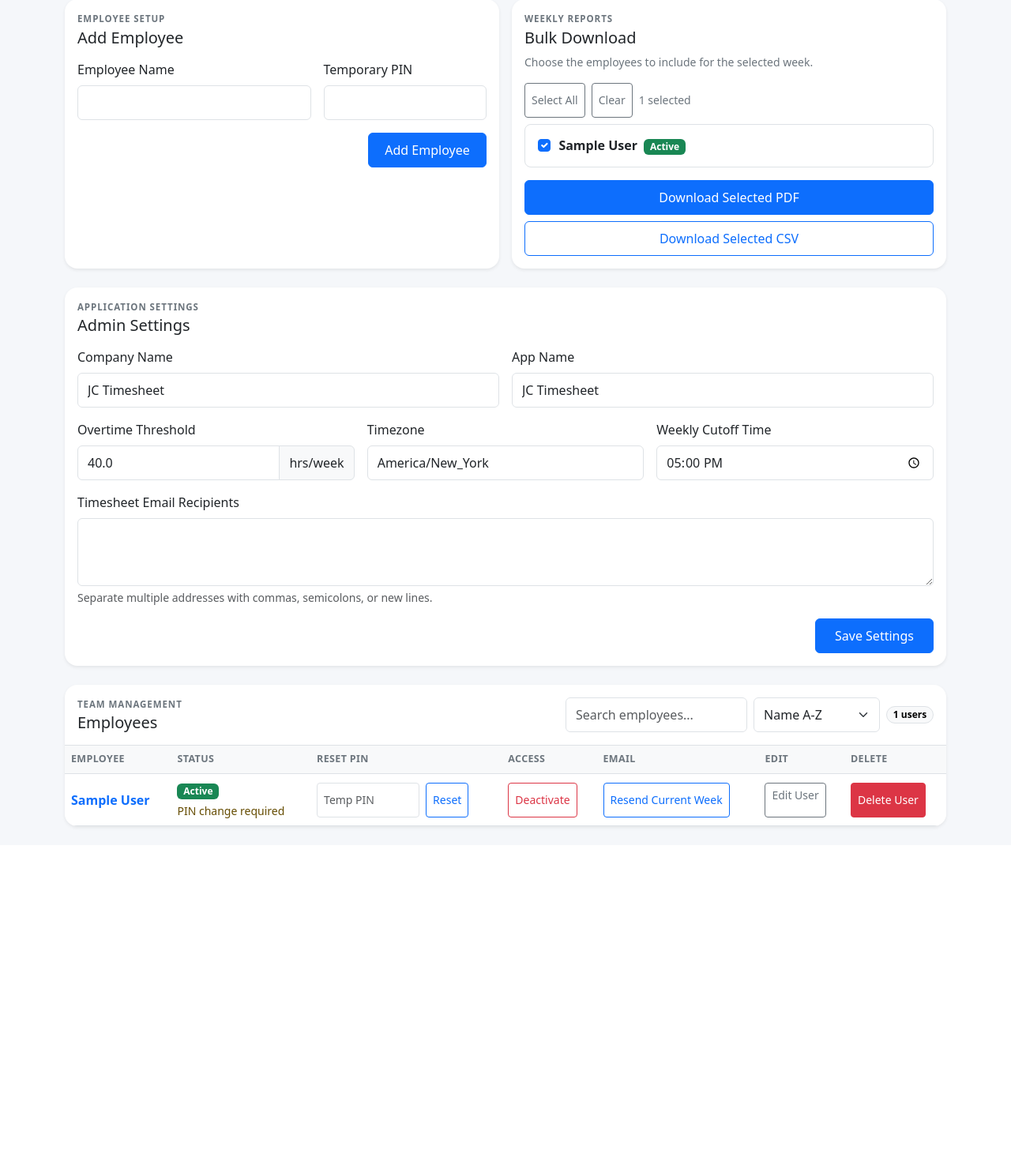
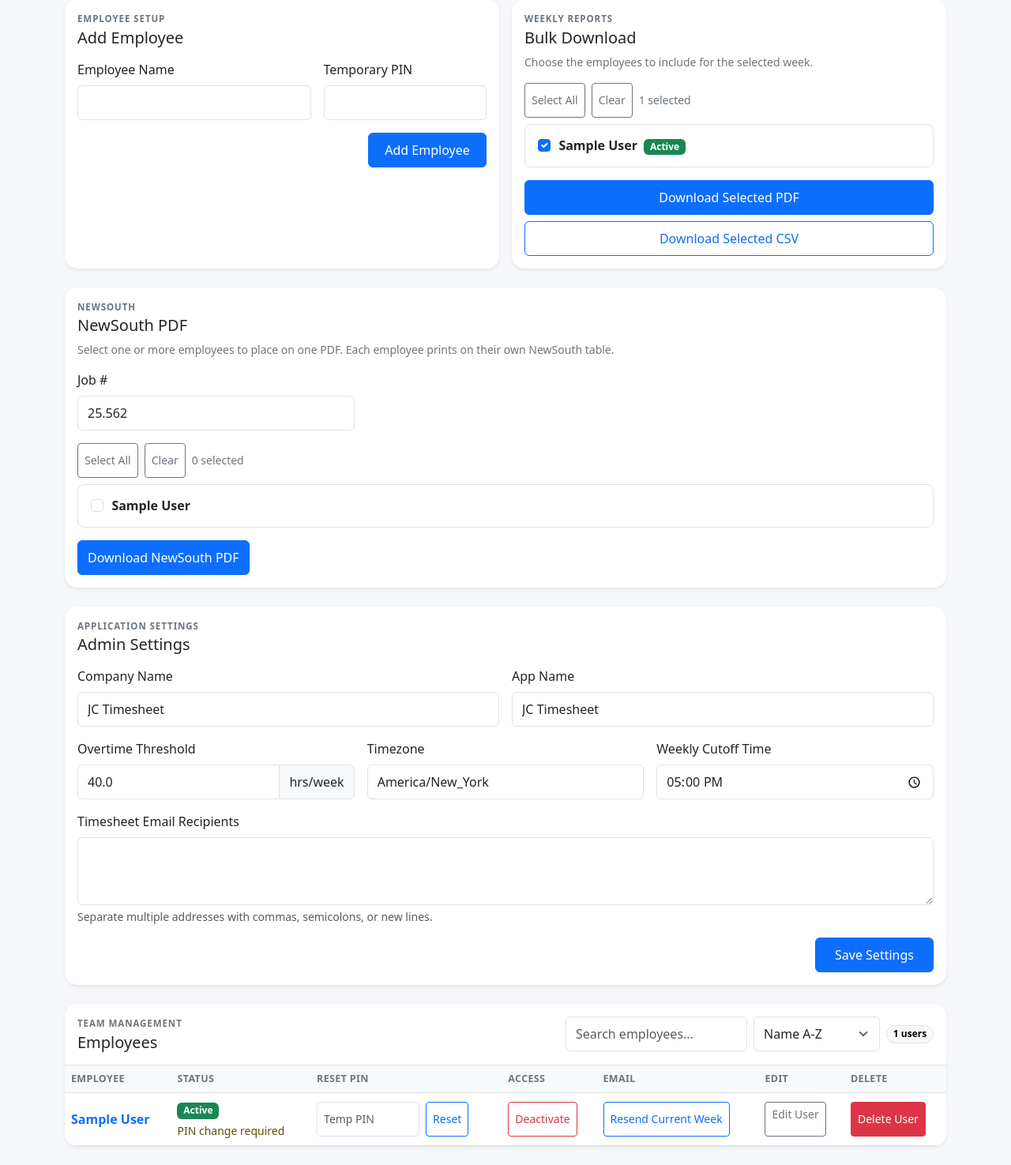
Before and after one commit to jcohran24-ui/employee-timesheet, a Flask app: page /admin in a window 1280 px wide. Shown: the part 217-1692 px from the top of the page at 79% size. Before the commit the page ends 1267 px from the top, so only its background shows below. Run offline with Flask 3, Linux system fonts and the light colour scheme; the visitor is signed in with stand-in values (Sample User, id 1); tables that the repository leaves empty hold one stand-in row (values such as "Sample post").

Commit message:
Add files via upload

```diff
--- a/app.py
+++ b/app.py
@@ -837,6 +837,344 @@ def admin_employee_timesheet_pdf(employee_id):
         download_name=f'{safe_name}_timesheet_{week_start.isoformat()}.pdf'
     )
 
+
+def newsouth_default_cc(employee_name: str):
+    key = (employee_name or '').strip().casefold()
+    if 'vicente' in key:
+        return '011025.5'
+    if 'maria' in key:
+        return '011501.5'
+    return ''
+
+
+@app.get('/admin/employee/<int:employee_id>/timesheet/newsouth.pdf')
+@admin_required
+def admin_employee_newsouth_pdf(employee_id):
+    employee = db.session.get(EmployeeAccount, employee_id)
+    if not employee:
+        abort(404)
+
+    week_start = selected_week_from_request()
+    week_end = week_start + timedelta(days=6)
+    rows, total_regular, total_overtime = get_employee_week_rows(employee.employee_name, week_start)
+
+    job_number = (request.args.get('job_number') or '25.562').strip()
+    cc_number = (request.args.get('cc_number') or newsouth_default_cc(employee.employee_name)).strip()
+
+    buffer = BytesIO()
+    doc = SimpleDocTemplate(
+        buffer,
+        pagesize=letter,
+        rightMargin=26,
+        leftMargin=26,
+        topMargin=24,
+        bottomMargin=24,
+        title=f'NewSouth Timesheet - {employee.employee_name}'
+    )
+    styles = getSampleStyleSheet()
+
+    title_style = ParagraphStyle(
+        'NSTitle', parent=styles['Heading1'], fontName='Helvetica-Bold',
+        fontSize=15, leading=17, spaceAfter=4
+    )
+    small = ParagraphStyle(
+        'NSSmall', parent=styles['BodyText'], fontSize=8.5, leading=10
+    )
+    small_center = ParagraphStyle(
+        'NSSmallCenter', parent=small, alignment=TA_CENTER
+    )
+
+    story = [
+        Paragraph('NEW SOUTH CONSTRUCTION COMPANY', title_style),
+    ]
+
+    header_data = [
+        [
+            Paragraph(f'<b>WEEK:</b> {week_start.strftime("%m/%d/%Y")} - {week_end.strftime("%m/%d/%Y")}', small),
+            Paragraph('<b>APPROVALS</b>', small_center),
+        ],
+        [
+            Paragraph(f'<b>EMPLOYEE (FULL NAME):</b> {employee.employee_name}', small),
+            Paragraph('VP __________________   PM __________________<br/>SUPERINTENDENT __________________', small),
+        ],
+    ]
+    header_table = Table(header_data, colWidths=[360, 180])
+    header_table.setStyle(TableStyle([
+        ('GRID', (1,0), (1,-1), 0.8, colors.black),
+        ('VALIGN', (0,0), (-1,-1), 'MIDDLE'),
+        ('TOPPADDING', (0,0), (-1,-1), 5),
+        ('BOTTOMPADDING', (0,0), (-1,-1), 5),
+    ]))
+    story += [header_table, Spacer(1, 14)]
+
+    day_headers = []
+    for r in rows:
+        day_headers.append(
+            Paragraph(
+                f'<b>{r["date"].strftime("%a").upper()}</b><br/>{r["date"].strftime("%m/%d")}',
+                small_center
+            )
+        )
+
+    table_data = [
+        [
+            Paragraph('<b>JOB #</b>', small_center),
+            Paragraph('<b>CC#</b>', small_center),
+            *day_headers,
+            Paragraph('<b>TOTALS BY JOB</b>', small_center),
+            ''
+        ],
+        [
+            '', '',
+            *[Paragraph('<b>Reg</b><br/>OT', small_center) for _ in range(7)],
+            Paragraph('<b>REG</b>', small_center),
+            Paragraph('<b>OT</b>', small_center),
+        ],
+        [
+            Paragraph(job_number or '-', small_center),
+            Paragraph(cc_number or '-', small_center),
+            *[f'{r["regular"]:.2f}' if r["regular"] else '' for r in rows],
+            f'{total_regular:.2f}',
+            f'{total_overtime:.2f}',
+        ],
+        [
+            '',
+            Paragraph('<b>OT</b>', small_center),
+            *[f'{r["overtime"]:.2f}' if r["overtime"] else '0' for r in rows],
+            '',
+            f'{total_overtime:.2f}',
+        ],
+    ]
+
+    # Add six blank rows to match the NewSouth paper layout.
+    for _ in range(6):
+        table_data.append(['', '', '', '', '', '', '', '', '', '', ''])
+
+    table_data.append([
+        Paragraph('<b>DAILY TOTALS</b>', small_center), '',
+        *[f'{r["total"]:.2f}' if r["total"] else '0' for r in rows],
+        f'{total_regular + total_overtime:.2f}',
+        f'{total_overtime:.2f}',
+    ])
+
+    col_widths = [62, 62, 55, 55, 55, 55, 55, 55, 55, 62, 48]
+    ns_table = Table(table_data, colWidths=col_widths, rowHeights=[28, 28, 34, 30] + [28]*6 + [30])
+    yellow = colors.HexColor('#FFF98A')
+    ns_table.setStyle(TableStyle([
+        ('GRID', (0,0), (-1,-1), 0.7, colors.black),
+        ('VALIGN', (0,0), (-1,-1), 'MIDDLE'),
+        ('ALIGN', (0,0), (-1,-1), 'CENTER'),
+        ('FONTNAME', (0,2), (-1,-1), 'Helvetica-Bold'),
+        ('FONTSIZE', (0,2), (-1,-1), 9),
+        ('BACKGROUND', (2,0), (8,0), yellow),
+        ('BACKGROUND', (9,0), (10,0), yellow),
+        ('BACKGROUND', (10,1), (10,-1), yellow),
+        ('BACKGROUND', (2,-1), (10,-1), yellow),
+        ('SPAN', (0,0), (0,1)),
+        ('SPAN', (1,0), (1,1)),
+        ('SPAN', (9,0), (10,0)),
+        ('SPAN', (0,-1), (1,-1)),
+        ('TOPPADDING', (0,0), (-1,-1), 4),
+        ('BOTTOMPADDING', (0,0), (-1,-1), 4),
+    ]))
+    story.append(ns_table)
+
+    story.append(Spacer(1, 10))
+    story.append(Paragraph(
+        f'Regular Hours: {total_regular:.2f} &nbsp;&nbsp;&nbsp; '
+        f'Overtime Hours: {total_overtime:.2f} &nbsp;&nbsp;&nbsp; '
+        f'Total Hours: {total_regular + total_overtime:.2f}',
+        small
+    ))
+
+    doc.build(story)
+    buffer.seek(0)
+
+    safe_name = re.sub(r'[^A-Za-z0-9_-]+', '_', employee.employee_name).strip('_') or 'employee'
+    return send_file(
+        buffer,
+        mimetype='application/pdf',
+        as_attachment=True,
+        download_name=f'NewSouth_{safe_name}_{week_start.isoformat()}.pdf'
+    )
+
+
+
+def build_newsouth_employee_table(employee, week_start, job_number='25.562', cc_number=''):
+    rows, total_regular, total_overtime = get_employee_week_rows(employee.employee_name, week_start)
+    styles = getSampleStyleSheet()
+    small = ParagraphStyle('NSSmallMulti', parent=styles['BodyText'], fontSize=8.3, leading=10)
+    small_center = ParagraphStyle('NSSmallCenterMulti', parent=small, alignment=TA_CENTER)
+
+    day_headers = [
+        Paragraph(
+            f'<b>{r["date"].strftime("%a").upper()}</b><br/>{r["date"].strftime("%m/%d")}',
+            small_center
+        )
+        for r in rows
+    ]
+
+    table_data = [
+        [
+            Paragraph('<b>JOB #</b>', small_center),
+            Paragraph('<b>CC#</b>', small_center),
+            *day_headers,
+            Paragraph('<b>TOTALS BY JOB</b>', small_center),
+            ''
+        ],
+        [
+            '', '',
+            *[Paragraph('<b>Reg</b><br/>OT', small_center) for _ in range(7)],
+            Paragraph('<b>REG</b>', small_center),
+            Paragraph('<b>OT</b>', small_center),
+        ],
+        [
+            Paragraph(job_number or '-', small_center),
+            Paragraph(cc_number or '-', small_center),
+            *[f'{r["regular"]:.2f}' if r["regular"] else '' for r in rows],
+            f'{total_regular:.2f}',
+            f'{total_overtime:.2f}',
+        ],
+        [
+            '',
+            Paragraph('<b>OT</b>', small_center),
+            *[f'{r["overtime"]:.2f}' if r["overtime"] else '0' for r in rows],
+            '',
+            f'{total_overtime:.2f}',
+        ],
+    ]
+
+    for _ in range(6):
+        table_data.append(['', '', '', '', '', '', '', '', '', '', ''])
+
+    table_data.append([
+        Paragraph('<b>DAILY TOTALS</b>', small_center), '',
+        *[f'{r["total"]:.2f}' if r["total"] else '0' for r in rows],
+        f'{total_regular + total_overtime:.2f}',
+        f'{total_overtime:.2f}',
+    ])
+
+    col_widths = [62, 62, 55, 55, 55, 55, 55, 55, 55, 62, 48]
+    table = Table(table_data, colWidths=col_widths, rowHeights=[28, 28, 34, 30] + [28]*6 + [30])
+    yellow = colors.HexColor('#FFF98A')
+    table.setStyle(TableStyle([
+        ('GRID', (0,0), (-1,-1), 0.7, colors.black),
+        ('VALIGN', (0,0), (-1,-1), 'MIDDLE'),
+        ('ALIGN', (0,0), (-1,-1), 'CENTER'),
+        ('FONTNAME', (0,2), (-1,-1), 'Helvetica-Bold'),
+        ('FONTSIZE', (0,2), (-1,-1), 9),
+        ('BACKGROUND', (2,0), (8,0), yellow),
+        ('BACKGROUND', (9,0), (10,0), yellow),
+        ('BACKGROUND', (10,1), (10,-1), yellow),
+        ('BACKGROUND', (2,-1), (10,-1), yellow),
+        ('SPAN', (0,0), (0,1)),
+        ('SPAN', (1,0), (1,1)),
+        ('SPAN', (9,0), (10,0)),
+        ('SPAN', (0,-1), (1,-1)),
+        ('TOPPADDING', (0,0), (-1,-1), 4),
+        ('BOTTOMPADDING', (0,0), (-1,-1), 4),
+    ]))
+    return table, rows, total_regular, total_overtime
+
+
+@app.get('/admin/reports/newsouth.pdf')
+@admin_required
+def admin_newsouth_multi_pdf():
+    week_start = selected_week_from_request()
+    week_end = week_start + timedelta(days=6)
+
+    selected_ids = request.args.getlist('employee_id', type=int)
+    if not selected_ids:
+        flash('Select at least one employee for the NewSouth PDF.', 'warning')
+        return redirect(url_for('admin_dashboard', week=week_start.isoformat()))
+
+    employees = (
+        EmployeeAccount.query
+        .filter(EmployeeAccount.id.in_(selected_ids))
+        .order_by(EmployeeAccount.employee_name)
+        .all()
+    )
+    if not employees:
+        flash('No selected employees were found.', 'warning')
+        return redirect(url_for('admin_dashboard', week=week_start.isoformat()))
+
+    job_number = (request.args.get('job_number') or '25.562').strip()
+
+    buffer = BytesIO()
+    doc = SimpleDocTemplate(
+        buffer,
+        pagesize=letter,
+        rightMargin=26,
+        leftMargin=26,
+        topMargin=24,
+        bottomMargin=24,
+        title=f'NewSouth Timesheets {week_start.isoformat()}'
+    )
+    styles = getSampleStyleSheet()
+    title_style = ParagraphStyle(
+        'NSMultiTitle', parent=styles['Heading1'], fontName='Helvetica-Bold',
+        fontSize=15, leading=17, spaceAfter=4
+    )
+    small = ParagraphStyle(
+        'NSMultiSmall', parent=styles['BodyText'], fontSize=8.5, leading=10
+    )
+    small_center = ParagraphStyle(
+        'NSMultiSmallCenter', parent=small, alignment=TA_CENTER
+    )
+
+    story = []
+    for idx, employee in enumerate(employees):
+        cc_number = newsouth_default_cc(employee.employee_name)
+
+        story.append(Paragraph('NEW SOUTH CONSTRUCTION COMPANY', title_style))
+        header_data = [
+            [
+                Paragraph(
+                    f'<b>WEEK:</b> {week_start.strftime("%m/%d/%Y")} - {week_end.strftime("%m/%d/%Y")}',
+                    small
+                ),
+                Paragraph('<b>APPROVALS</b>', small_center),
+            ],
+            [
+                Paragraph(f'<b>EMPLOYEE (FULL NAME):</b> {employee.employee_name}', small),
+                Paragraph('VP __________________   PM __________________<br/>SUPERINTENDENT __________________', small),
+            ],
+        ]
+        header_table = Table(header_data, colWidths=[360, 180])
+        header_table.setStyle(TableStyle([
+            ('GRID', (1,0), (1,-1), 0.8, colors.black),
+            ('VALIGN', (0,0), (-1,-1), 'MIDDLE'),
+            ('TOPPADDING', (0,0), (-1,-1), 5),
+            ('BOTTOMPADDING', (0,0), (-1,-1), 5),
+        ]))
+        story += [header_table, Spacer(1, 14)]
+
+        ns_table, rows, total_regular, total_overtime = build_newsouth_employee_table(
+            employee, week_start, job_number, cc_number
+        )
+        story.append(ns_table)
+        story.append(Spacer(1, 8))
+        story.append(Paragraph(
+            f'Regular Hours: {total_regular:.2f} &nbsp;&nbsp;&nbsp; '
+            f'Overtime Hours: {total_overtime:.2f} &nbsp;&nbsp;&nbsp; '
+            f'Total Hours: {total_regular + total_overtime:.2f}',
+            small
+        ))
+
+        if idx < len(employees) - 1:
+            story.append(PageBreak())
+
+    doc.build(story)
+    buffer.seek(0)
+
+    return send_file(
+        buffer,
+        mimetype='application/pdf',
+        as_attachment=True,
+        download_name=f'NewSouth_Selected_{week_start.isoformat()}.pdf'
+    )
+
+
 @app.post('/admin/email-recipients')
 @admin_required
 def admin_email_recipients():
--- a/templates/admin.html
+++ b/templates/admin.html
@@ -106,7 +106,55 @@
     </section>
   </div>
 
-  <section class="card shadow-sm admin-section-card mb-4">
+
+<section class="card shadow-sm admin-section-card mb-4">
+  <div class="card-body">
+    <div class="admin-section-kicker">NewSouth</div>
+    <h2 class="h5 mb-2">NewSouth PDF</h2>
+    <div class="text-secondary small mb-3">
+      Select one or more employees to place on one PDF. Each employee prints on their own NewSouth table.
+    </div>
+
+    <form method="get" action="{{ url_for('admin_newsouth_multi_pdf') }}">
+      <input type="hidden" name="week" value="{{ week_start.isoformat() }}">
+
+      <div class="row g-3 align-items-end mb-3">
+        <div class="col-md-4">
+          <label class="form-label">Job #</label>
+          <input class="form-control" name="job_number" value="25.562">
+        </div>
+      </div>
+
+      <div class="bulk-employee-toolbar d-flex flex-wrap gap-2 mb-2">
+        <button type="button" class="btn btn-sm btn-outline-secondary" id="selectAllNewSouth">Select All</button>
+        <button type="button" class="btn btn-sm btn-outline-secondary" id="clearAllNewSouth">Clear</button>
+        <span class="small text-secondary align-self-center" id="selectedNewSouthCount"></span>
+      </div>
+
+      <div class="bulk-employee-list mb-3">
+        {% for employee in employees %}
+        <label class="bulk-employee-option">
+          <input class="form-check-input newsouth-employee" type="checkbox"
+                 name="employee_id" value="{{ employee.id }}"
+                 {% if 'maria' in employee.employee_name|lower or 'vicente' in employee.employee_name|lower %}checked{% endif %}>
+          <span>
+            <strong>{{ employee.employee_name }}</strong>
+            {% if 'vicente' in employee.employee_name|lower %}
+              <span class="small text-secondary ms-2">CC# 011025.5</span>
+            {% elif 'maria' in employee.employee_name|lower %}
+              <span class="small text-secondary ms-2">CC# 011501.5</span>
+            {% endif %}
+          </span>
+        </label>
+        {% endfor %}
+      </div>
+
+      <button class="btn btn-primary" type="submit">Download NewSouth PDF</button>
+    </form>
+  </div>
+</section>
+
+<section class="card shadow-sm admin-section-card mb-4">
     <div class="card-body">
       <div class="admin-section-kicker">Application Settings</div>
       <h2 class="h5 mb-3">Admin Settings</h2>
@@ -215,6 +263,38 @@
 })();
 
 </script>
+
+<script>
+(function () {
+  const boxes = Array.from(document.querySelectorAll('.newsouth-employee'));
+  const selectAll = document.getElementById('selectAllNewSouth');
+  const clearAll = document.getElementById('clearAllNewSouth');
+  const count = document.getElementById('selectedNewSouthCount');
+
+  function updateCount() {
+    if (!count) return;
+    count.textContent = boxes.filter(box => box.checked).length + ' selected';
+  }
+
+  if (selectAll) {
+    selectAll.addEventListener('click', function () {
+      boxes.forEach(box => box.checked = true);
+      updateCount();
+    });
+  }
+
+  if (clearAll) {
+    clearAll.addEventListener('click', function () {
+      boxes.forEach(box => box.checked = false);
+      updateCount();
+    });
+  }
+
+  boxes.forEach(box => box.addEventListener('change', updateCount));
+  updateCount();
+})();
+</script>
+
 <script src="{{ url_for('static', filename='app.js') }}"></script>
 </body>
 </html>
```
Also changed, not shown: templates/admin_employee_timesheet.html (+45 -5 lines), README.md.
